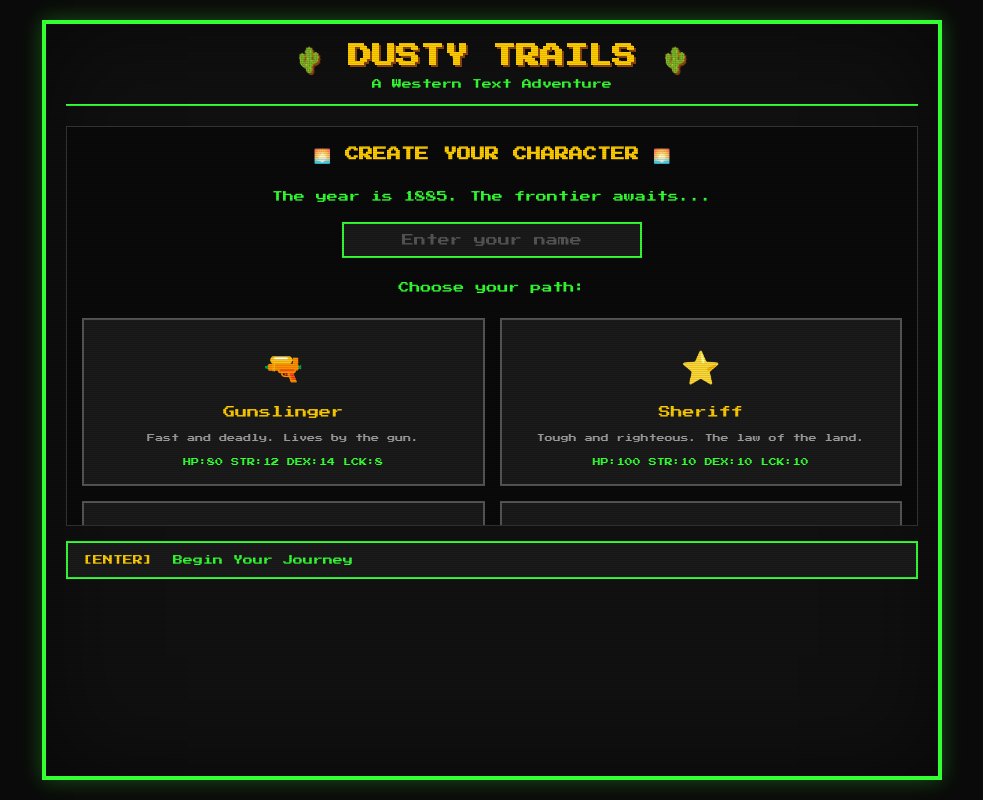
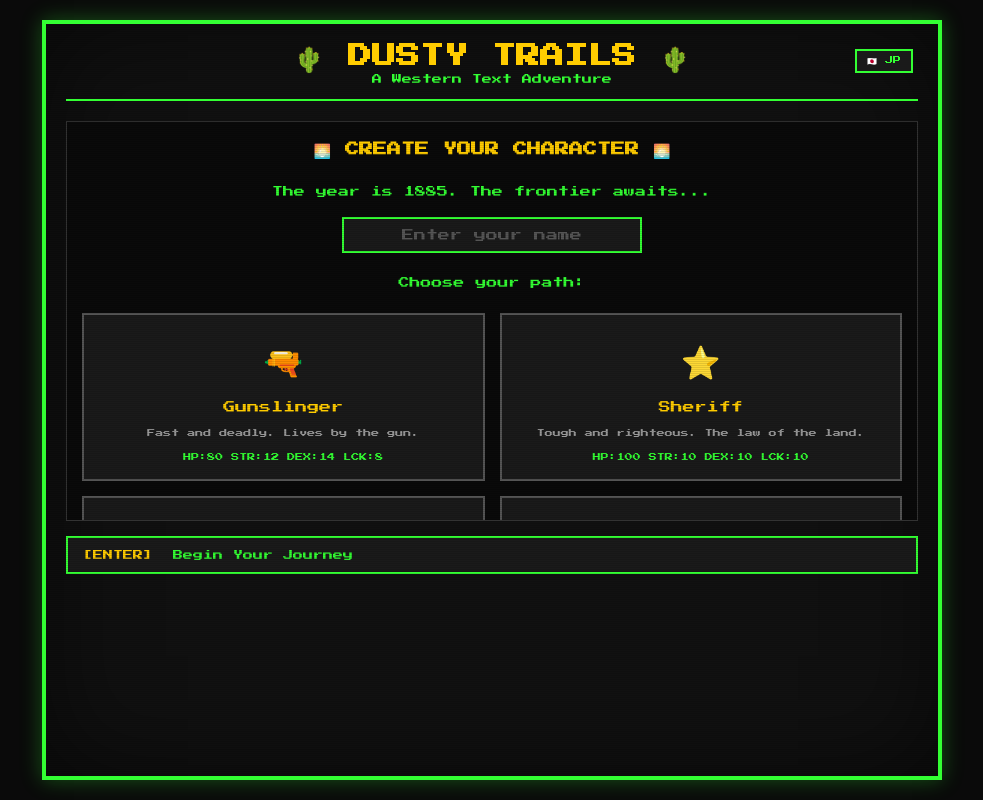
Before and after one commit to hiroshi75/sj-arcade, a website: page 009-trpg/index.html in a window 1280 px wide. Shown: the whole page, without its empty margins (148-1131 px from the left). Drawn offline with Linux system fonts and the light colour scheme.

Commit message:
🇯🇵 Add Japanese language support to Dusty Trails (#009)
- Toggle button (🇯🇵 JP / 🇺🇸 EN) in header
- Japanese translations for:
  - Character creation screen
  - Intro scene and town navigation
  - Story text and dialogue
  - Ending sequence
- Class names and stats remain in English as requested
- Language preference saved to localStorage
- Dynamic text updates without page reload

```diff
--- a/009-trpg/index.html
+++ b/009-trpg/index.html
@@ -44,10 +44,27 @@
             border-bottom: 2px solid #33ff33;
             padding-bottom: 15px;
             margin-bottom: 20px;
+            position: relative;
         }
         header h1 {
             font-size: 24px;
             color: #ffcc00;
+        }
+        #lang-toggle {
+            position: absolute;
+            top: 5px;
+            right: 5px;
+            background: #1a1a1a;
+            border: 2px solid #33ff33;
+            color: #33ff33;
+            padding: 5px 10px;
+            font-family: 'Press Start 2P', cursive;
+            font-size: 8px;
+            cursor: pointer;
+        }
+        #lang-toggle:hover {
+            background: #33ff33;
+            color: #0a0a0a;
             text-shadow: 2px 2px #8B4513;
             margin-bottom: 5px;
         }
@@ -278,8 +295,9 @@
 <body>
     <div id="game-container">
         <header>
+            <button id="lang-toggle" onclick="toggleLang()">🇯🇵 JP</button>
             <h1>🌵 DUSTY TRAILS 🌵</h1>
-            <div class="subtitle">A Western Text Adventure</div>
+            <div class="subtitle" id="subtitle">A Western Text Adventure</div>
         </header>
 
         <div id="stats-bar">
@@ -397,6 +415,102 @@
             }
         }
 
+        // Language system
+        let lang = localStorage.getItem('dustyTrails_lang') || 'en';
+
+        const TEXTS = {
+            en: {
+                subtitle: 'A Western Text Adventure',
+                createChar: '🌅 CREATE YOUR CHARACTER 🌅',
+                yearIs: 'The year is 1885. The frontier awaits...',
+                enterName: 'Enter your name',
+                choosePath: 'Choose your path:',
+                beginJourney: 'Begin Your Journey',
+                introText: (name, className) => `The stagecoach drops you at the edge of <span style="color:#ffcc00">DUSTY GULCH</span>, a town forgotten by civilization but not by trouble. You're ${name}, a ${className}. The wind carries whispers of gold, danger, and opportunity.`,
+                welcome: '"Welcome to Dusty Gulch, stranger. Watch your back."',
+                mainStreet: 'The dusty main street stretches before you. A saloon, general store, and sheriff\'s office line the road.',
+                saloon: 'Enter the Saloon',
+                store: 'Visit the General Store',
+                sheriff: 'Go to the Sheriff\'s Office',
+                wilderness: 'Head out of town',
+                saloonEnter: 'The saloon doors swing open. Piano music fills the smoky air. Cowboys eye you suspiciously.',
+                bartender: '"What\'ll it be, stranger?"',
+                buyDrink: 'Buy a drink ($5)',
+                playPoker: 'Play poker ($10)',
+                listenRumors: 'Listen to rumors',
+                leave: 'Leave',
+                victory: '🏆 Victory!',
+                defeated: 'You defeated the',
+                goldEarned: 'gold earned!',
+                returnTown: 'Return to town',
+                continueExplore: 'Continue exploring',
+                endingTitle: '🌅 THE END 🌅',
+                endingText: (name) => `The dust settles over the canyon. Black Pete lies defeated at your feet. Word of your victory spreads like wildfire across the frontier. When you return to Dusty Gulch, the townsfolk gather in the streets.`,
+                endingCheers: (name) => `"Three cheers for ${name}!" the crowd roars.`,
+                endingMayor: '"This town owes you everything. From this day forward, you are the true law of Dusty Gulch."',
+                legendWest: '🏆 YOU ARE NOW A LEGEND OF THE WEST! 🏆',
+                finalStats: 'Final Stats:',
+                remember: 'The frontier will remember your name forever...'
+            },
+            jp: {
+                subtitle: '西部テキストアドベンチャー',
+                createChar: '🌅 キャラクター作成 🌅',
+                yearIs: '1885年。フロンティアが待っている...',
+                enterName: '名前を入力',
+                choosePath: '道を選べ:',
+                beginJourney: '冒険を始める',
+                introText: (name, className) => `駅馬車が<span style="color:#ffcc00">DUSTY GULCH</span>の町はずれに到着した。文明に忘れ去られ、しかしトラブルには忘れられていない町だ。君は${name}、${className}だ。風は金、危険、そしてチャンスの噂を運んでくる。`,
+                welcome: '「ようこそDusty Gulchへ、よそ者さん。背中に気をつけな」',
+                mainStreet: '埃っぽいメインストリートが目の前に広がる。酒場、雑貨店、保安官事務所が道沿いに並んでいる。',
+                saloon: '🍺 酒場に入る',
+                store: '🏪 雑貨店に行く',
+                sheriff: '⭐ 保安官事務所に行く',
+                wilderness: '🌵 町を出る',
+                saloonEnter: '酒場の扉が開く。ピアノの音が煙たい空気に響く。カウボーイたちが怪しげな目で君を見る。',
+                bartender: '「何にする、よそ者さん？」',
+                buyDrink: '🥃 酒を買う ($5)',
+                playPoker: '🎰 ポーカーをする ($10)',
+                listenRumors: '👂 噂を聞く',
+                leave: '🚪 出る',
+                victory: '🏆 勝利！',
+                defeated: 'を倒した！',
+                goldEarned: 'ゴールド獲得！',
+                returnTown: '🏠 町に戻る',
+                continueExplore: '🏜️ 探索を続ける',
+                endingTitle: '🌅 終幕 🌅',
+                endingText: (name) => `峡谷に砂埃が舞い落ちる。Black Peteは君の足元に倒れている。君の勝利の知らせは、野火のようにフロンティア中に広がった。Dusty Gulchに戻ると、町の人々が通りに集まっていた。`,
+                endingCheers: (name) => `「${name}に乾杯！」群衆が叫ぶ。`,
+                endingMayor: '「この町は君に全てを借りがある。今日からあなたこそがDusty Gulchの真の法だ」',
+                legendWest: '🏆 君は西部の伝説となった！ 🏆',
+                finalStats: '最終ステータス:',
+                remember: 'フロンティアは君の名前を永遠に記憶するだろう...'
+            }
+        };
+
+        function T(key, ...args) {
+            const text = TEXTS[lang][key];
+            return typeof text === 'function' ? text(...args) : text;
+        }
+
+        function toggleLang() {
+            lang = lang === 'en' ? 'jp' : 'en';
+            localStorage.setItem('dustyTrails_lang', lang);
+            document.getElementById('lang-toggle').textContent = lang === 'en' ? '🇯🇵 JP' : '🇺🇸 EN';
+            document.getElementById('subtitle').textContent = T('subtitle');
+            // Refresh current scene if in game
+            if (currentScene && player) {
+                showScene(currentScene);
+            } else if (!player) {
+                showCharacterCreation();
+            }
+        }
+
+        // Initialize language button
+        document.addEventListener('DOMContentLoaded', () => {
+            document.getElementById('lang-toggle').textContent = lang === 'en' ? '🇯🇵 JP' : '🇺🇸 EN';
+            document.getElementById('subtitle').textContent = T('subtitle');
+        });
+
         // Game state
         let player = null;
         let currentScene = null;
@@ -496,10 +610,10 @@
         function showCharacterCreation() {
             storyArea.innerHTML = `
                 <div id="char-create">
-                    <h2>🌅 CREATE YOUR CHARACTER 🌅</h2>
-                    <p class="narrator">The year is 1885. The frontier awaits...</p>
-                    <input type="text" id="char-name" placeholder="Enter your name" maxlength="12">
-                    <p class="narrator">Choose your path:</p>
+                    <h2>${T('createChar')}</h2>
+                    <p class="narrator">${T('yearIs')}</p>
+                    <input type="text" id="char-name" placeholder="${T('enterName')}" maxlength="12">
+                    <p class="narrator">${T('choosePath')}</p>
                     <div class="class-select">
                         ${Object.entries(CLASSES).map(([key, c]) => `
                             <div class="class-card" data-class="${key}">
@@ -527,7 +641,7 @@
             setTimeout(() => {
                 choicesArea.innerHTML = `
                     <button class="choice-btn" onclick="createCharacter()">
-                        <span class="key">[ENTER]</span> Begin Your Journey
+                        <span class="key">[ENTER]</span> ${T('beginJourney')}
                     </button>
                 `;
             }, 500);
@@ -608,29 +722,28 @@
         const SCENES = {
             intro: {
                 text: () => `
-                    <p class="narrator">The stagecoach drops you at the edge of <span style="color:#ffcc00">DUSTY GULCH</span>, a town forgotten by civilization but not by trouble.</p>
-                    <p class="narrator">You're ${player.name}, a ${player.classData.name}. The wind carries whispers of gold, danger, and opportunity.</p>
-                    <p class="dialogue">"Welcome to Dusty Gulch, stranger. Watch your back."</p>
-                    <p class="narrator">The dusty main street stretches before you. A saloon, general store, and sheriff's office line the road.</p>
+                    <p class="narrator">${T('introText', player.name, player.classData.name)}</p>
+                    <p class="dialogue">${T('welcome')}</p>
+                    <p class="narrator">${T('mainStreet')}</p>
                 `,
-                choices: [
-                    { text: '🍺 Enter the Saloon', action: 'saloon' },
-                    { text: '🏪 Visit the General Store', action: 'store' },
-                    { text: '⭐ Go to the Sheriff\'s Office', action: 'sheriff' },
-                    { text: '🌵 Head out of town', action: 'wilderness' }
+                choices: () => [
+                    { text: T('saloon'), action: 'saloon' },
+                    { text: T('store'), action: 'store' },
+                    { text: T('sheriff'), action: 'sheriff' },
+                    { text: T('wilderness'), action: 'wilderness' }
                 ]
             },
             saloon: {
                 text: () => `
-                    <p class="narrator">The saloon doors swing open. Piano music fills the smoky air. Cowboys eye you suspiciously.</p>
-                    <p class="narrator">The bartender polishes a glass. <span class="dialogue">"What'll it be, stranger?"</span></p>
-                    ${Math.random() < 0.3 ? `<p class="system">A rough-looking man in the corner stares at you menacingly...</p>` : ''}
+                    <p class="narrator">${T('saloonEnter')}</p>
+                    <p class="narrator"><span class="dialogue">${T('bartender')}</span></p>
+                    ${Math.random() < 0.3 ? `<p class="system">${lang === 'jp' ? '隅にいる荒くれ者が君を睨んでいる...' : 'A rough-looking man in the corner stares at you menacingly...'}</p>` : ''}
                 `,
                 choices: () => {
                     const choices = [
-                        { text: '🥃 Buy a drink ($5)', action: 'buy_drink', disabled: player.gold < 5 },
-                        { text: '🎰 Play poker ($10)', action: 'poker', disabled: player.gold < 10 },
-                        { text: '👂 Listen to rumors', action: 'rumors' },
+                        { text: T('buyDrink'), action: 'buy_drink', disabled: player.gold < 5 },
+                        { text: T('playPoker'), action: 'poker', disabled: player.gold < 10 },
+                        { text: T('listenRumors'), action: 'rumors' },
                         { text: '🚪 Leave', action: 'intro' }
                     ];
                     if (Math.random() < 0.3) {
@@ -918,24 +1031,21 @@
             },
             ending: {
                 text: () => `
-                    <p class="narrator">🌅 THE END 🌅</p>
-                    <p class="narrator">The dust settles over the canyon. Black Pete lies defeated at your feet.</p>
-                    <p class="dialogue">"You... you're faster than anyone I've ever seen,"</p> he gasps.
-                    <p class="narrator">Word of your victory spreads like wildfire across the frontier.</p>
-                    <p class="narrator">When you return to Dusty Gulch, the townsfolk gather in the streets.</p>
-                    <p class="dialogue">"Three cheers for ${player.name}!"</p> the crowd roars.
-                    <p class="narrator">The mayor steps forward with a golden sheriff's star.</p>
-                    <p class="dialogue">"This town owes you everything. From this day forward, you are the true law of Dusty Gulch."</p>
-                    <p class="loot">🏆 YOU ARE NOW A LEGEND OF THE WEST! 🏆</p>
-                    <p class="system">Final Stats:</p>
+                    <p class="narrator">${T('endingTitle')}</p>
+                    <p class="narrator">${T('endingText', player.name)}</p>
+                    <p class="dialogue">${lang === 'jp' ? '「お前は...今まで見た中で一番速い」' : '"You... you\'re faster than anyone I\'ve ever seen,"'}</p>
+                    <p class="dialogue">${T('endingCheers', player.name)}</p>
+                    <p class="dialogue">${T('endingMayor')}</p>
+                    <p class="loot">${T('legendWest')}</p>
+                    <p class="system">${T('finalStats')}</p>
                     <p class="system">💰 Gold: ${player.gold}</p>
-                    <p class="system">💀 Enemies Defeated: ${player.kills}</p>
-                    <p class="system">⭐ Reputation: ${player.reputation}</p>
-                    <p class="narrator">The frontier will remember your name forever...</p>
+                    <p class="system">💀 ${lang === 'jp' ? '倒した敵' : 'Enemies Defeated'}: ${player.kills}</p>
+                    <p class="system">⭐ ${lang === 'jp' ? '評判' : 'Reputation'}: ${player.reputation}</p>
+                    <p class="narrator">${T('remember')}</p>
                     <p class="narrator">${player.name} the ${player.classData.name}</p>
                 `,
                 choices: [
-                    { text: '🔄 Play Again', action: 'restart' }
+                    { text: lang === 'jp' ? '🔄 もう一度プレイ' : '🔄 Play Again', action: 'restart' }
                 ]
             },
             restart: {
```
Also changed, not shown: screenshots/dusty-trails-en.png (added), screenshots/dusty-trails.png.
